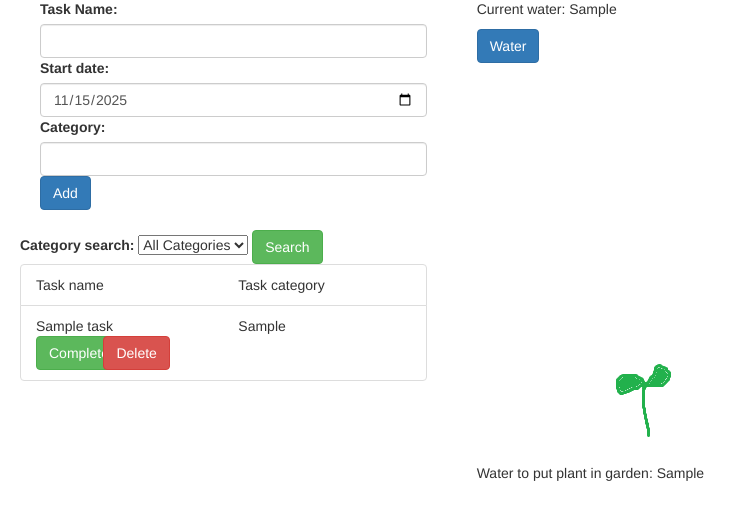
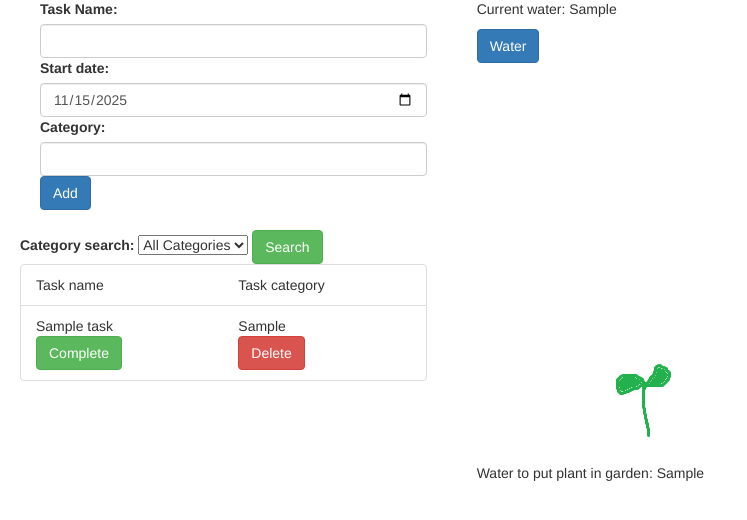
Before and after one commit to IWU-CS253/Task-Garden, a Flask app: template templates/index.html in a window 1280 px wide. Shown: the part 143-663 px from the top of the page, without its empty margins (0-747 px from the left). Run offline with Flask 3, Linux system fonts and the light colour scheme; the template is opened without the code that fills it: most values are stand-ins (such as "Sample title", 1, 10 or a date in 2020); some libraries are stand-ins or nearby versions.

Commit message:
fixed button spacing issues

```diff
--- a/templates/index.html
+++ b/templates/index.html
@@ -57,13 +57,13 @@
                         </div>
                         <div class="row">
                             {# Complete and delete task buttons #}
-                            <div class="col-sm-2">
+                            <div class="col-sm-6">
                                 <form action="{{ url_for('complete_task') }}" method="post" class="delete-entry">
                                     <input hidden name="taskid" value="{{ i.taskid }}">
                                     <input type="submit" value="Complete" class="btn btn-success">
                                 </form>
                             </div>
-                            <div class="col-sm-3">
+                            <div class="col-sm-6">
                                 <form action="{{ url_for('delete_task') }}" method="post" class="delete-entry">
                                     <input hidden name="taskid" value="{{ i.taskid }}">
                                     <input type="submit" value="Delete" class="btn btn-danger">
```
